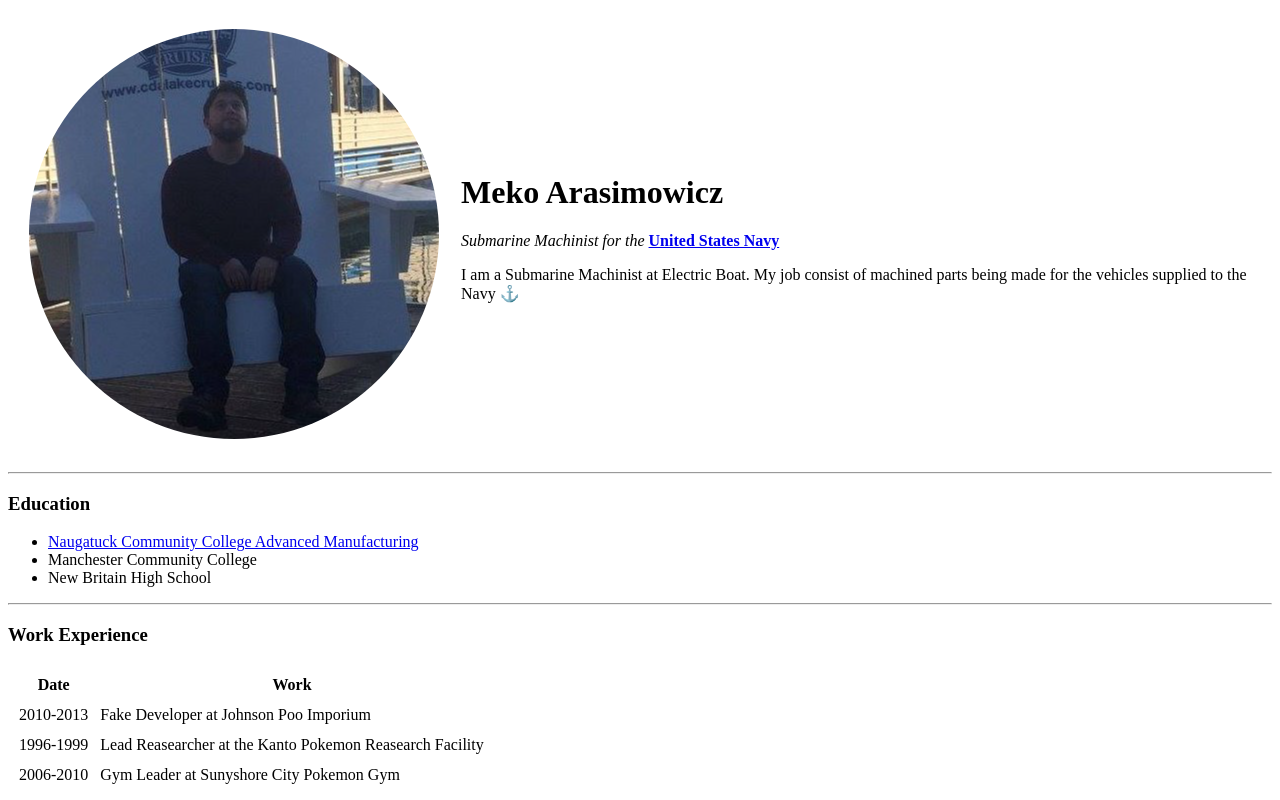
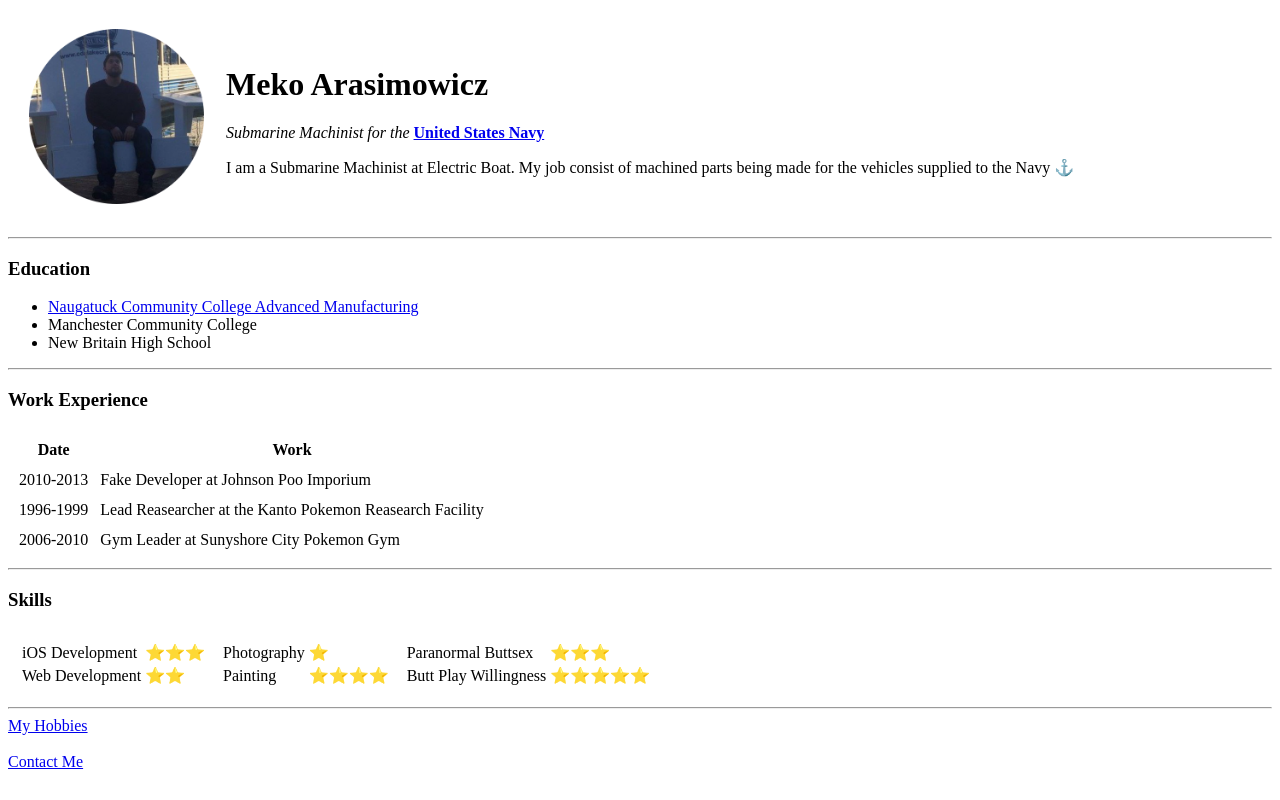
Before and after one commit to NineTwoProgramming/cv, a plain HTML site: page index.html in a window 1280 px wide. Shown: the top 800 px of the page. Drawn offline with Linux system fonts and the light colour scheme.

Commit message:
Add files via upload

```diff
--- a/index.html
+++ b/index.html
@@ -9,7 +9,7 @@
   <body>
     <table cellspacing="20">
       <tr>
-        <td><img src="images/Profile.png" alt="Profile Picture Dead"></td>
+        <td><img src="images/profile.png" alt="Profile Picture Dead" width="175" height="175"></td>
         <td>
           <h1>Meko Arasimowicz</h1>
           <p><em>Submarine Machinist for the </em> <a href="https://www.navy.mil/"> <strong>United States Navy</strong></a></em></p>
```
